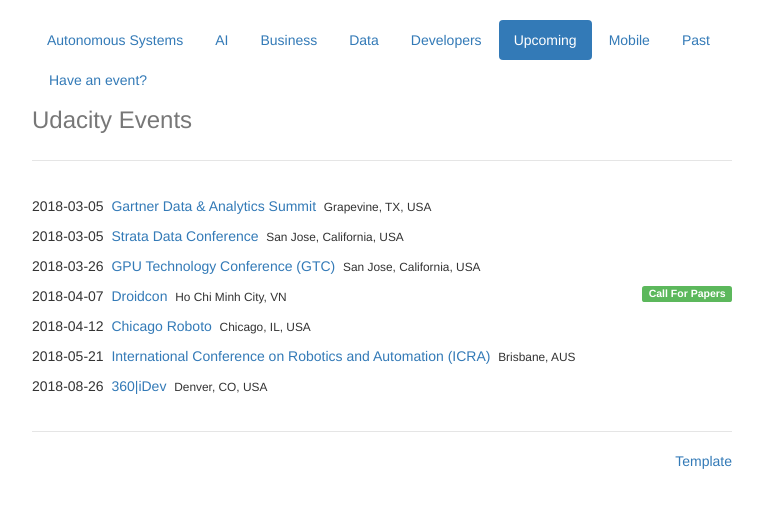
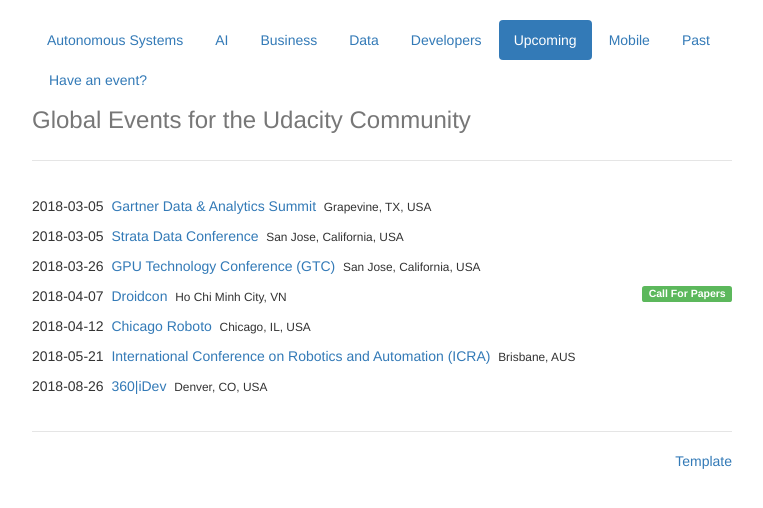
Before and after one commit to udacityalumni/events, a Jekyll site: the page built from index.html, in a window 1280 px wide. Shown: the top 508 px of the page, without its empty margins (258-1021 px from the left). Built offline with Jekyll 4.4.1, drawn with Linux system fonts in a browser that asks for light colours.

Commit message:
Update default.html

```diff
--- a/_layouts/default.html
+++ b/_layouts/default.html
@@ -27,7 +27,7 @@
             {% endfor %}
           </ul>
         </nav>
-        <h3 class="text-muted">Udacity Events</h3>
+        <h3 class="text-muted">Global Events for the Udacity Community</h3>
       </div>
 
       {{ content }}
```
